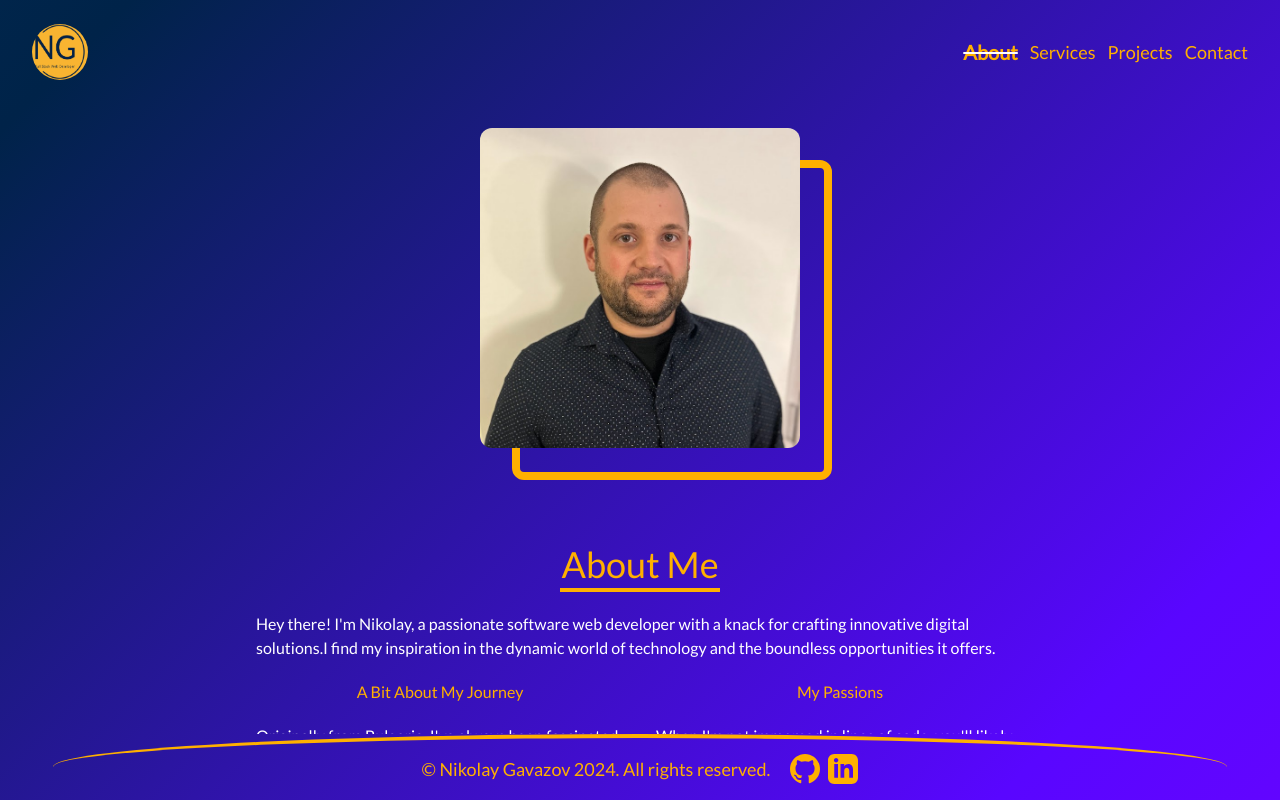
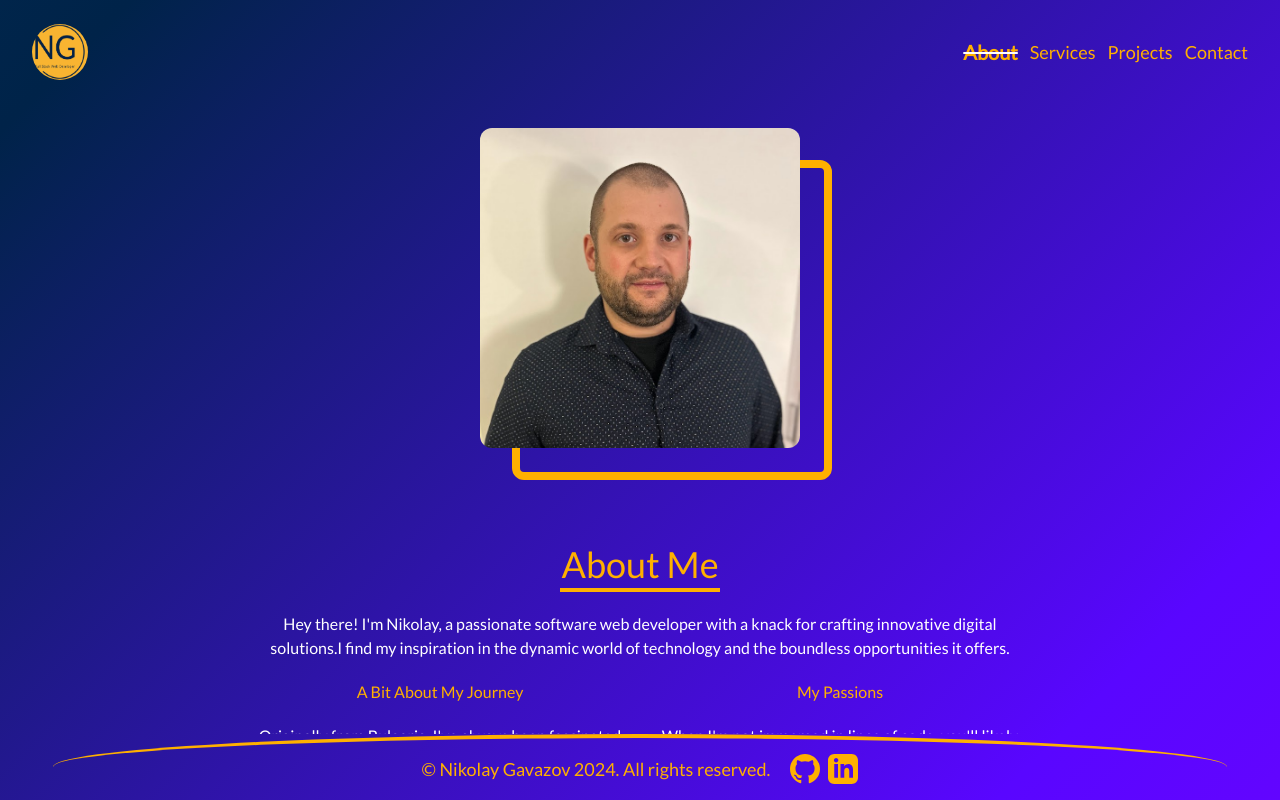
Before and after one commit to Nikolay-Gavazov/MyWebPage, a Next.js app: page /about in a window 1280 px wide. Built offline with nearby package versions, Linux system fonts and the light colour scheme.

Commit message:
Update page.tsx

```diff
--- a/src/app/about/page.tsx
+++ b/src/app/about/page.tsx
@@ -7,8 +7,8 @@ export default function about() {
       <section className="">
         <div className="about-wrapper flex justify-center gap-36">
           <div className="image-wrapper h-80 w-80  relative mt-20">
-            <div className="image-border h-80 w-80 absolute top-8 left-8 border-8 rounded-xl -z-50 border-[#ffb000]"></div>
-            <div className="h-80 w-80 overflow-hidden rounded-xl">
+            <div className="image-border w-full	h-full absolute top-8 left-8 border-8 rounded-xl -z-50 border-[#ffb000]"></div>
+            <div className="w-full h-full overflow-hidden rounded-xl">
               <Image
                 className="opacity-100"
                 width={320}
@@ -24,7 +24,7 @@ export default function about() {
               <span className="w-40 h-1 bg-[#ffb000]"></span>
             </header>
             <main>
-              <p className="text-white mt-5">
+              <p className="text-white text-center mt-5">
                 Hey there! I'm Nikolay, a passionate software web developer with
                 a knack for crafting innovative digital solutions.I find my
                 inspiration in the dynamic world of technology and the boundless
@@ -35,7 +35,7 @@ export default function about() {
                   <h3 className="text-[#ffb000] mt-5">
                     A Bit About My Journey
                   </h3>
-                  <p className="text-white mt-5">
+                  <p className="text-white text-center mt-5">
                     Originally from Bulgaria, I've always been fascinated by the
                     intersection of mechanics and software. With a background in
                     Mechanical Engineering, I've honed my skills to marry the
@@ -45,7 +45,7 @@ export default function about() {
                 </div>
                 <div className="flex flex-col items-center flex-1">
                   <h3 className="text-[#ffb000] mt-5">My Passions</h3>
-                  <p className="text-white mt-5">
+                  <p className="text-white text-center mt-5">
                     When I'm not immersed in lines of code, you'll likely find
                     me indulging in my hobbies. I have a deep love for cars,
                     often spending my weekends tinkering under the hood or
@@ -58,7 +58,7 @@ export default function about() {
               <div className="text-wrapper flex gap-8">
                 <div className="flex flex-col items-center flex-1">
                   <h3 className="text-[#ffb000] mt-5">My Toolbox</h3>
-                  <p className="text-white mt-5">
+                  <p className="text-white text-center mt-5">
                     In my arsenal, I wield a variety of tools and technologies.
                     From React, Next.js and Angular to Node.js and Express.js, I
                     thrive on the versatility of frameworks and languages like
@@ -73,7 +73,7 @@ export default function about() {
                   <h3 className="text-[#ffb000] mt-5">
                     Experience Beyond Borders
                   </h3>
-                  <p className="text-white mt-5">
+                  <p className="text-white text-center mt-5">
                     With fluency in both English and German, I've had the
                     privilege of working on projects that span across cultures
                     and continents. My diverse experiences have not only
@@ -84,7 +84,7 @@ export default function about() {
               </div>
 
               <h3 className="text-[#ffb000] mt-5 text-center">Let's Connect</h3>
-              <p className="text-white mt-5">
+              <p className="text-white text-center mt-5">
                 Whether you're looking to build a sleek web application, tackle
                 a complex software challenge, or simply chat about cars and
                 travel, I'm always up for a stimulating conversation. Feel free
```
